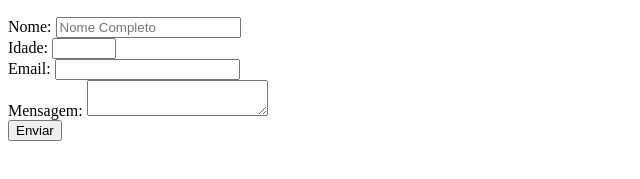
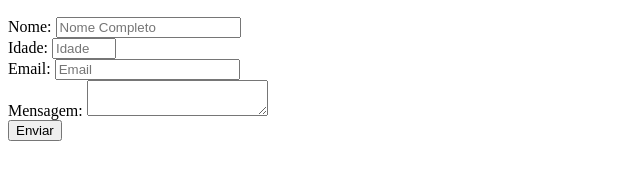
Before and after one commit to lucasteodosio/testesite, a plain HTML site: page contato.html in a window 1280 px wide. Shown: the part 499-678 px from the top of the page, 0-640 px from the left. Drawn offline with Linux system fonts and the light colour scheme.

Commit message:
Add files via upload

```diff
--- a/contato.html
+++ b/contato.html
@@ -68,11 +68,11 @@
                           </div>
                           <div>
                             <Label>Idade: </Label>
-                            <input min="18" max="120" required type="number">
+                            <input min="18" max="120" required type="number" placeholder="Idade">
                           </div>
                           <div>
                             <label>Email: </label>
-                            <input required type="email">
+                            <input required type="email" placeholder="Email">
                           </div>
                           <div>
                             <label>Mensagem: </label>
```
